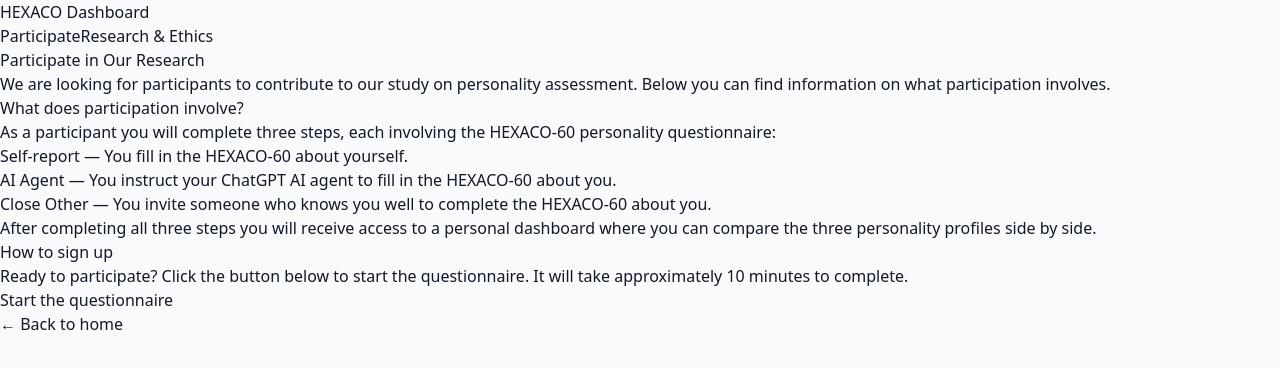
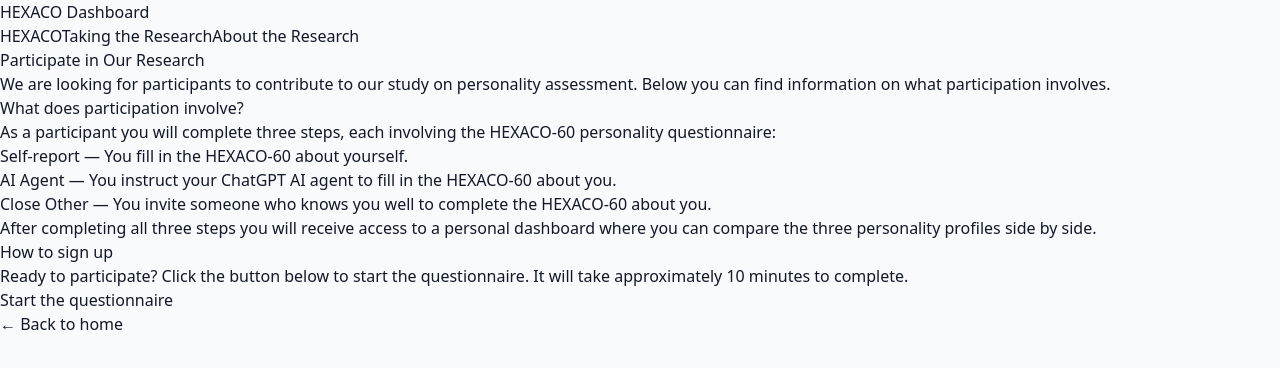
Before and after one commit to djurreholtrop-svg/HEXACO, a Next.js app: page /participate in a window 1280 px wide. Shown: the top 368 px of the page. Built offline with nearby package versions, Linux system fonts and the light colour scheme.

Commit message:
Add HEXACO, Taking the Research, and About the Research nav tabs
Updated the header navigation to include all three tabs:
- HEXACO (home page)
- Taking the Research (/participate)
- About the Research (/research)

https://claude.ai/code/session_01G9XodzJPSDgSjn6WFqFdjz

```diff
--- a/src/app/layout.tsx
+++ b/src/app/layout.tsx
@@ -21,11 +21,14 @@ export default function RootLayout({
               HEXACO Dashboard
             </a>
             <nav className="flex gap-4 text-sm text-gray-500">
+              <a href="/" className="hover:text-gray-900">
+                HEXACO
+              </a>
               <a href="/participate" className="hover:text-gray-900">
-                Participate
+                Taking the Research
               </a>
               <a href="/research" className="hover:text-gray-900">
-                Research &amp; Ethics
+                About the Research
               </a>
             </nav>
           </div>
```
